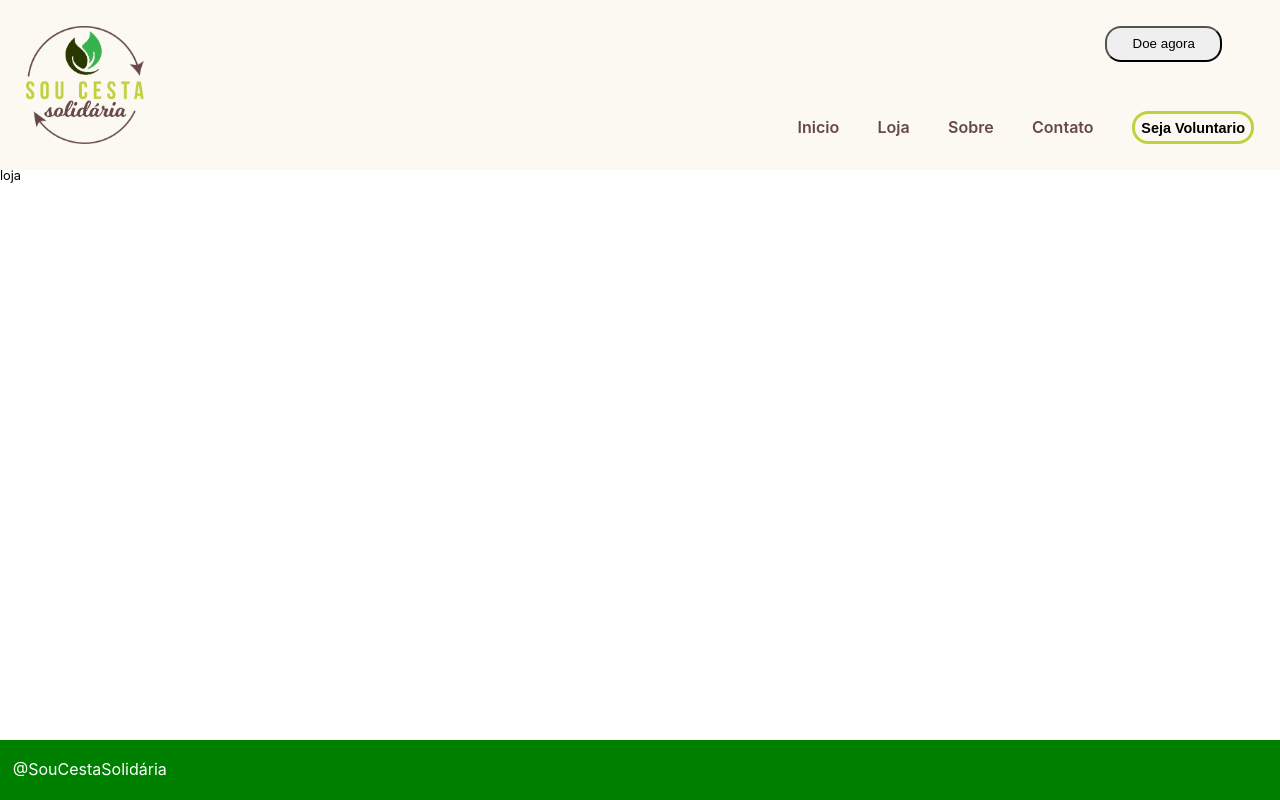
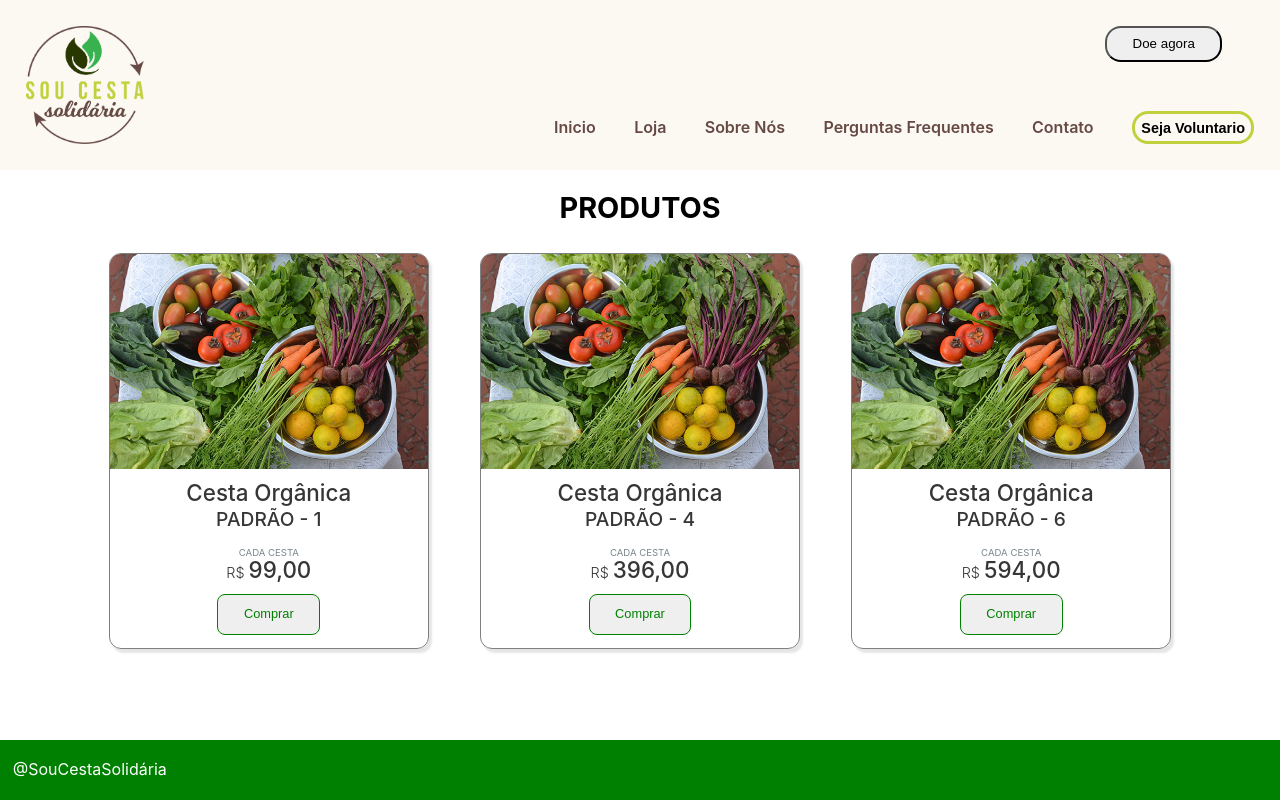
Before and after one commit to KiwiDev808/sou-cesta-solidaria, a Next.js app: page /loja in a window 1280 px wide. Built offline with nearby package versions, Linux system fonts and the light colour scheme.

Commit message:
feat: added initial sketch of page loja

```diff
--- a/src/components/Loja/CardProduto/index.tsx
+++ b/src/components/Loja/CardProduto/index.tsx
@@ -1,28 +1,33 @@
 /* eslint-disable @next/next/no-img-element */
 import React from 'react'
+import styles from './styles.module.scss'
 
 export const CardProduto = (props) => {
-  const { image, name, value, size } = props
+  const { image, name, value, size, link } = props
   return (
-    <div>
-      <div>
+    <div className={styles.cardContainer}>
+      <div className={styles.imageWrapper}>
         <img src={image} alt="product photo" />
+      </div>
+      <div className={styles.description}>
         <h3>{name}</h3>
         <h4>{size}</h4>
-        <div>
-          <div>
-            <p>Cada cesta</p>
-            <h5>
-              R$ <span>{value}</span>
-            </h5>
-          </div>
-        </div>
-        <div>
-          <a>Plano Mensal</a>
-          <a>Plano Trimestral</a>
-          <a>Avulso</a>
-        </div>
       </div>
+      <div className={styles.price}>
+        <p>Cada cesta</p>
+        <h4>
+          R$ <span>{value}</span>
+        </h4>
+      </div>
+      <button
+        className={styles.buyButton}
+        onClick={() => {
+          window.open(link, 'newwindow', 'width=1000,height=600')
+          return false
+        }}
+      >
+        Comprar
+      </button>
     </div>
   )
 }
--- a/src/components/Loja/CardProduto/styles.module.scss
+++ b/src/components/Loja/CardProduto/styles.module.scss
@@ -0,0 +1,77 @@
+.cardContainer {
+  display: flex;
+  flex-direction: column;
+  flex-basis: 320px;
+  max-width: 350px;
+  padding-bottom: 1rem;
+  gap: 1rem;
+
+  box-shadow: 3px 4px 2px rgba(0, 0, 0, 0.1);
+  border: 1px solid gray;
+  border-radius: 12px;
+
+  text-align: center;
+  color: var(--card-text);
+  overflow: hidden;
+
+  .imageWrapper {
+    object-fit: contain;
+    img {
+      width: 100%;
+      height: 100%;
+    }
+  }
+
+  * {
+    margin: 0;
+  }
+
+  .description {
+    display: flex;
+    flex-direction: column;
+    gap: 0.5rem;
+    h3 {
+      font-size: 1.75rem;
+      font-weight: 500;
+    }
+
+    h4 {
+      font-size: 1.5rem;
+      font-weight: 500;
+    }
+  }
+
+  .price {
+    p {
+      font-size: 0.75rem;
+      text-transform: uppercase;
+      color: var(--text);
+      margin-bottom: -5px;
+    }
+    h4 {
+      font-size: 1.125rem;
+      font-weight: 300;
+      span {
+        font-size: 1.75rem;
+        font-weight: 500;
+      }
+    }
+  }
+
+  .buyButton {
+    border: none;
+    border-radius: 8px;
+    padding: 1rem 2rem;
+    border: 1px solid green;
+    color: green;
+    font-size: 1rem;
+    font-weight: 500;
+    cursor: pointer;
+    align-self: center;
+
+    &:hover {
+      background: green;
+      color: white;
+    }
+  }
+}
--- a/src/components/common/Header/Header.tsx
+++ b/src/components/common/Header/Header.tsx
@@ -25,9 +25,12 @@ const Header = () => {
             <a>Loja</a>
           </Link>
           <Link href="/sobre">
-            <a>Sobre</a>
+            <a>Sobre Nós</a>
           </Link>
-          <Link href="/Contato">
+          <Link href="/perguntas-frequentes">
+            <a>Perguntas Frequentes</a>
+          </Link>
+          <Link href="/contato">
             <a>Contato</a>
           </Link>
           <Link href="/voluntario" passHref>
--- a/src/pages/_app.tsx
+++ b/src/pages/_app.tsx
@@ -1,5 +1,5 @@
-import '../styles/globals.scss';
-import Head from 'next/head';
+import Head from 'next/head'
+import '../styles/globals.scss'
 
 function MyApp({ Component, pageProps }) {
   return (
@@ -9,7 +9,7 @@ function MyApp({ Component, pageProps }) {
       </Head>
       <Component {...pageProps} />
     </>
-  );
+  )
 }
 
 export default MyApp
--- a/src/pages/loja/index.tsx
+++ b/src/pages/loja/index.tsx
@@ -1,10 +1,39 @@
 import React from 'react'
+import sampleImage from '../../../public/images/Loja/produto.jpg'
 import Layout from '../../components/common/Layout/Layout'
+import { CardProduto } from '../../components/Loja/CardProduto'
+import styles from './styles.module.scss'
 
 const Loja = () => {
   return (
     <Layout title="Loja - Sou Cesta Solidária">
-      <div>loja</div>
+      <div className={styles.lojaContainer}>
+        <h2>Produtos</h2>
+        <div className={styles.listaProdutos}>
+          <CardProduto
+            image={sampleImage.src}
+            name="Cesta Orgânica"
+            value={'99,00'}
+            size="PADRÃO - 1"
+            link="https://mpago.la/2h68hZi"
+          />
+
+          <CardProduto
+            image={sampleImage.src}
+            name="Cesta Orgânica"
+            value={'396,00'}
+            size="PADRÃO - 4"
+            link="https://mpago.la/2XgBz1T"
+          />
+          <CardProduto
+            image={sampleImage.src}
+            name="Cesta Orgânica"
+            value={'594,00'}
+            size="PADRÃO - 6"
+            link="https://mpago.la/1uK4x3g"
+          />
+        </div>
+      </div>
     </Layout>
   )
 }
--- /dev/null
+++ b/src/pages/loja/styles.module.scss
@@ -0,0 +1,17 @@
+.lojaContainer {
+  margin: 0 auto;
+  max-width: 1420px;
+  display: flex;
+  flex-direction: column;
+  gap: 0.5rem;
+  align-items: center;
+  & > h2 {
+    font-size: 2.25rem;
+    text-transform: uppercase;
+  }
+  .listaProdutos {
+    display: flex;
+    justify-content: center;
+    gap: 4rem;
+  }
+}
--- /dev/null
+++ b/src/pages/perguntas-frequentes/styles.module.scss
@@ -0,0 +1,3 @@
+.perguntasFrequentesContainer {
+  display: flex;
+}
--- a/src/pages/sobre/styles.module.scss
+++ b/src/pages/sobre/styles.module.scss
@@ -1,5 +1,6 @@
 .sobreContainer {
   margin: 0 auto;
+  padding: 1.5rem;
   max-width: 1020px;
   font-size: 1.125rem;
   display: flex;
--- a/src/styles/globals.scss
+++ b/src/styles/globals.scss
@@ -10,6 +10,7 @@ body {
   --nav-link: #664945;
   --nav-link-hover: #38b24f;
   --text: #7b878c;
+  --card-text: #363636;
 }
 
 @media (max-width: 1080px) {
```
Also changed, not shown: src/pages/perguntas-frequentes/index.tsx (added, +15 -0 lines), src/pages/contato/index.tsx (renamed from src/pages/Contato/index.tsx), src/pages/contato/styles.module.scss (renamed from src/pages/Contato/styles.module.scss), 1 other file (tests, documents, lock files or other folders).
